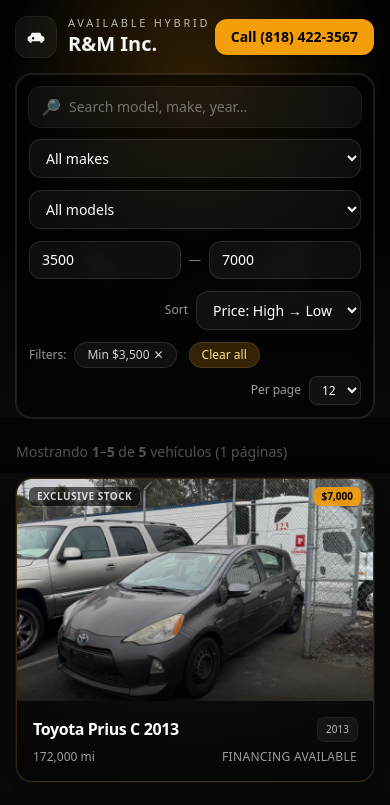
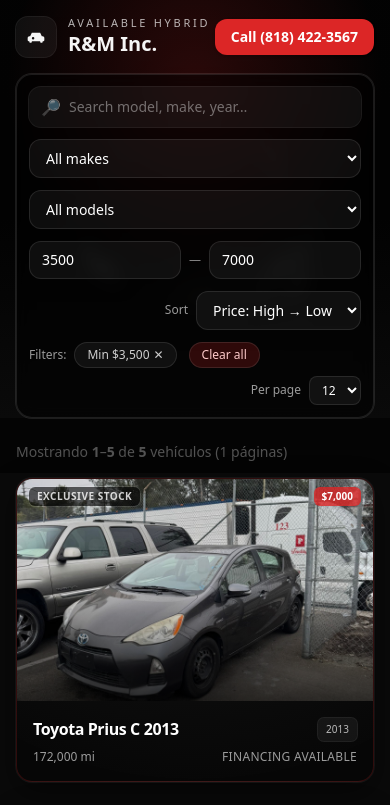
Before and after one commit to availablehybrid1/available-hybrid-site1, a Next.js app: page / in a window 390 px wide. Shown: the top 805 px of the page. Built offline with nearby package versions, Linux system fonts and the light colour scheme.

Commit message:
Update index.tsx

```diff
--- a/pages/index.tsx
+++ b/pages/index.tsx
@@ -1,4 +1,4 @@
-// pages/index.tsx — Luxury + Filtros + Badges + Paginación/Chips (tema Negro + Dorado)
+// pages/index.tsx — Luxury + Filtros + Badges + Paginación/Chips (tema Negro + Rojo)
 import * as React from "react";
 import * as invMod from "../data/inventory";
 
@@ -35,7 +35,7 @@ function statusLabel(s?: Vehicle["status"]) {
   return "Exclusive Stock";
 }
 function statusClasses(s?: Vehicle["status"]) {
-  if (s === "just_arrived") return "bg-emerald-600/80 text-white ring-emerald-400/30"; // mantenemos verde para diferenciar estado
+  if (s === "just_arrived") return "bg-emerald-600/80 text-white ring-emerald-400/30";
   if (s === "pending_detail") return "bg-yellow-500/80 text-black ring-yellow-300/40";
   return "bg-black/60 text-white/80 ring-white/10";
 }
@@ -46,13 +46,13 @@ function VehicleCard({ v }: { v: Vehicle }) {
   return (
     <a
       href={`/${v.id}`} // cambia a `/inventory/${v.id}` si tu detalle está ahí
-      className="group relative overflow-hidden rounded-2xl border border-amber-500/20 bg-[radial-gradient(100%_100%_at_50%_0%,rgba(255,255,255,0.06),rgba(0,0,0,0.3))] shadow-[0_10px_30px_rgba(0,0,0,0.45)] ring-1 ring-white/5 transition hover:-translate-y-0.5"
+      className="group relative overflow-hidden rounded-2xl border border-red-600/20 bg-[radial-gradient(100%_100%_at_50%_0%,rgba(255,255,255,0.06),rgba(0,0,0,0.3))] shadow-[0_10px_30px_rgba(0,0,0,0.45)] ring-1 ring-white/5 transition hover:-translate-y-0.5"
     >
       <div className="absolute left-0 right-0 top-0 z-10 flex items-center justify-between px-3 py-2">
         <span className={`rounded-md px-2 py-0.5 text-[10px] font-semibold uppercase tracking-wider ring-1 ${statusClasses(v.status)}`}>
           {statusLabel(v.status)}
         </span>
-        <span className="rounded-md bg-amber-500/90 px-2 py-0.5 text-[10px] font-bold text-black shadow">
+        <span className="rounded-md bg-red-600/80 px-2 py-0.5 text-[10px] font-bold text-white shadow">
           {formatPrice(v.price)}
         </span>
       </div>
@@ -177,12 +177,11 @@ export default function Home() {
         <div className="absolute inset-0 -z-10">
           <img
             src="/lux-hero.jpg"
-            alt="Exotic luxury car"
+            alt="Exotic red sports car"
             onError={(e) => { (e.currentTarget as HTMLImageElement).style.display = "none"; }}
             className="h-[56vh] w-full object-cover opacity-55"
           />
-          {/* Dorado cálido */}
-          <div className="absolute inset-0 bg-[radial-gradient(80%_80%_at_50%_20%,rgba(245,158,11,0.35),transparent_60%)]" />
+          <div className="absolute inset-0 bg-[radial-gradient(80%_80%_at_50%_20%,rgba(220,38,38,0.35),transparent_60%)]" />
           <div className="absolute inset-0 bg-gradient-to-b from-black/40 via-black/60 to-neutral-950" />
         </div>
 
@@ -202,7 +201,7 @@ export default function Home() {
             <a className="opacity-80 hover:opacity-100" href="#inventory">Inventory</a>
             <a className="opacity-80 hover:opacity-100" href="#contact">Contact</a>
           </nav>
-          <a href="tel:+18184223567" className="rounded-xl bg-amber-500 px-4 py-2 text-sm font-semibold text-black shadow hover:bg-amber-400">
+          <a href="tel:+18184223567" className="rounded-xl bg-red-600 px-4 py-2 text-sm font-semibold text-white shadow hover:bg-red-500">
             Call (818) 422-3567
           </a>
         </header>
@@ -289,7 +288,7 @@ export default function Home() {
                 ))}
                 <button
                   onClick={(e) => { e.preventDefault(); clearAll(); }}
-                  className="ml-1 rounded-full border border-white/10 bg-amber-500/20 px-3 py-1 text-xs text-amber-200 hover:bg-amber-500/30"
+                  className="ml-1 rounded-full border border-white/10 bg-red-600/20 px-3 py-1 text-xs text-red-200 hover:bg-red-600/30"
                 >
                   Clear all
                 </button>
@@ -337,7 +336,7 @@ export default function Home() {
                   <button
                     key={n}
                     onClick={() => setPage(n)}
-                    className={`rounded-lg px-3 py-1 text-sm ${active ? "bg-amber-500 text-black" : "border border-white/10 bg-white/5 text-white/80 hover:bg-white/10"}`}
+                    className={`rounded-lg px-3 py-1 text-sm ${active ? "bg-red-600 text-white" : "border border-white/10 bg-white/5 text-white/80 hover:bg-white/10"}`}
                   >
                     {n}
                   </button>
@@ -391,13 +390,13 @@ export default function Home() {
           <form action="/contact" method="post" className="rounded-2xl border border-white/10 bg-white/[0.03] p-6">
             <h3 className="text-xl font-semibold">Send a message</h3>
             <div className="mt-4 grid gap-4 sm:grid-cols-2">
-              <input name="name" required placeholder="Name" className="w-full rounded-xl border border-white/10 bg-white/5 px-4 py-3 text-sm placeholder-white/40 outline-none focus:border-amber-500/40" />
-              <input name="phone" placeholder="Phone" className="w-full rounded-xl border border-white/10 bg-white/5 px-4 py-3 text-sm placeholder-white/40 outline-none focus:border-amber-500/40" />
-              <input name="email" type="email" placeholder="Email" className="sm:col-span-2 w-full rounded-xl border border-white/10 bg-white/5 px-4 py-3 text-sm placeholder-white/40 outline-none focus:border-amber-500/40" />
-              <textarea name="message" rows={4} placeholder="Tell us what you’re looking for" className="sm:col-span-2 w-full rounded-xl border border-white/10 bg-white/5 px-4 py-3 text-sm placeholder-white/40 outline-none focus:border-amber-500/40" />
+              <input name="name" required placeholder="Name" className="w-full rounded-xl border border-white/10 bg-white/5 px-4 py-3 text-sm placeholder-white/40 outline-none focus:border-red-400/40" />
+              <input name="phone" placeholder="Phone" className="w-full rounded-xl border border-white/10 bg-white/5 px-4 py-3 text-sm placeholder-white/40 outline-none focus:border-red-400/40" />
+              <input name="email" type="email" placeholder="Email" className="sm:col-span-2 w-full rounded-xl border border-white/10 bg-white/5 px-4 py-3 text-sm placeholder-white/40 outline-none focus:border-red-400/40" />
+              <textarea name="message" rows={4} placeholder="Tell us what you’re looking for" className="sm:col-span-2 w-full rounded-xl border border-white/10 bg-white/5 px-4 py-3 text-sm placeholder-white/40 outline-none focus:border-red-400/40" />
             </div>
             <div className="mt-4 flex justify-end">
-              <button type="submit" className="rounded-xl bg-amber-500 px-5 py-3 text-sm font-semibold text-black shadow hover:bg-amber-400">Send</button>
+              <button type="submit" className="rounded-xl bg-red-600 px-5 py-3 text-sm font-semibold text-white shadow hover:bg-red-500">Send</button>
             </div>
           </form>
         </div>
```
